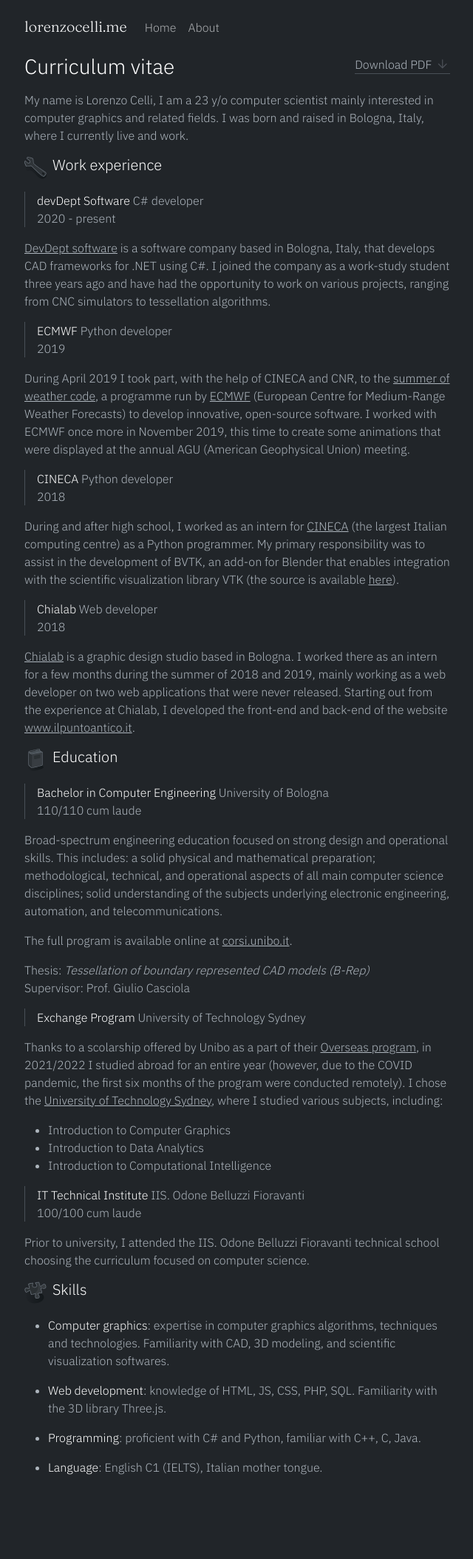
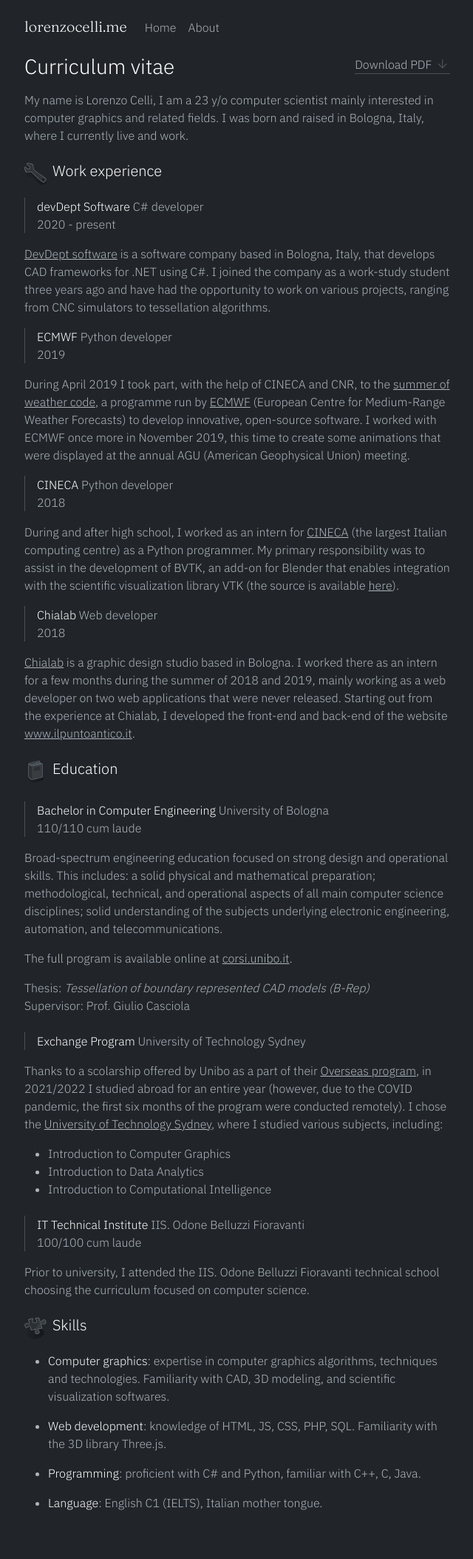
Before and after one commit to lorenzocelli/LorenzoCelli.github.io, a Jekyll site: the page built from cv.html, in a window 1280 px wide. Shown: the whole page at 74% size, without its empty margins (319-959 px from the left). Built offline with Jekyll 4.4.1, drawn with Linux system fonts in a browser that asks for light colours; before the commit the page ends 2059 px from its top, so only the background shows below that.

```diff
--- a/cv.html
+++ b/cv.html
@@ -17,7 +17,7 @@ interested in computer graphics and related fields. I was born and raised in Bol
 Italy, where I currently live and work.
 </p>
 
-<div class="d-flex align-items-center">
+<div class="d-flex align-items-center mt-4">
     <img class="d-print-none me-2" src="assets/images/icons/wrench.svg" height="30px" />
     <h5>Work experience</h5>
 </div>
@@ -43,7 +43,7 @@ Italy, where I currently live and work.
 {% endunless %}
 {% endfor %}
 
-<div class="d-flex align-items-center mt-3">
+<div class="d-flex align-items-center mt-4">
     <img class="d-print-none me-2" src="assets/images/icons/book.svg" height="30px" />
     <h5>Education</h5>
 </div>
@@ -51,7 +51,7 @@ Italy, where I currently live and work.
 {% assign sorted_items = site.cv_items | sort: "period" | reverse %}
 {% for item in sorted_items %}
 {% if item.academic %}
-<div class="cv-card mt-3">
+<div class="cv-card mt-4">
     <div class="border-start border-1 ps-3 mb-3">
         <span class="h6">{{ item.title }}</span> {{ item.institution }}
         <br/>
@@ -62,7 +62,7 @@ Italy, where I currently live and work.
 {% endif %}
 {% endfor %}
 
-<div class="d-flex align-items-center mt-3">
+<div class="d-flex align-items-center mt-4">
     <img class="d-print-none me-2" src="assets/images/icons/puzzle.svg" height="30px" />
     <h5>Skills</h5>
 </div>
```
Also changed, not shown: _layouts/default.html (+8 -0 lines).
